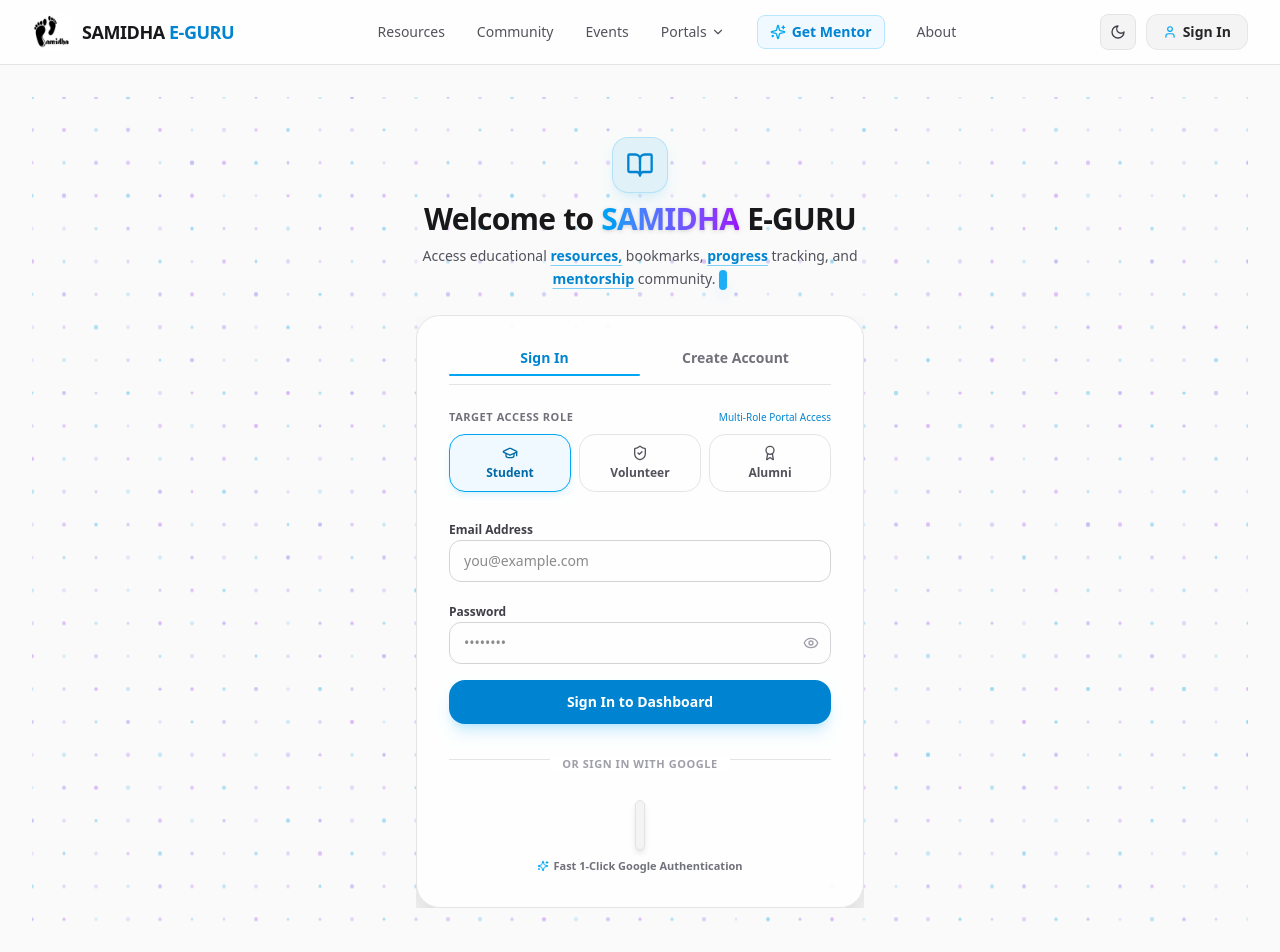
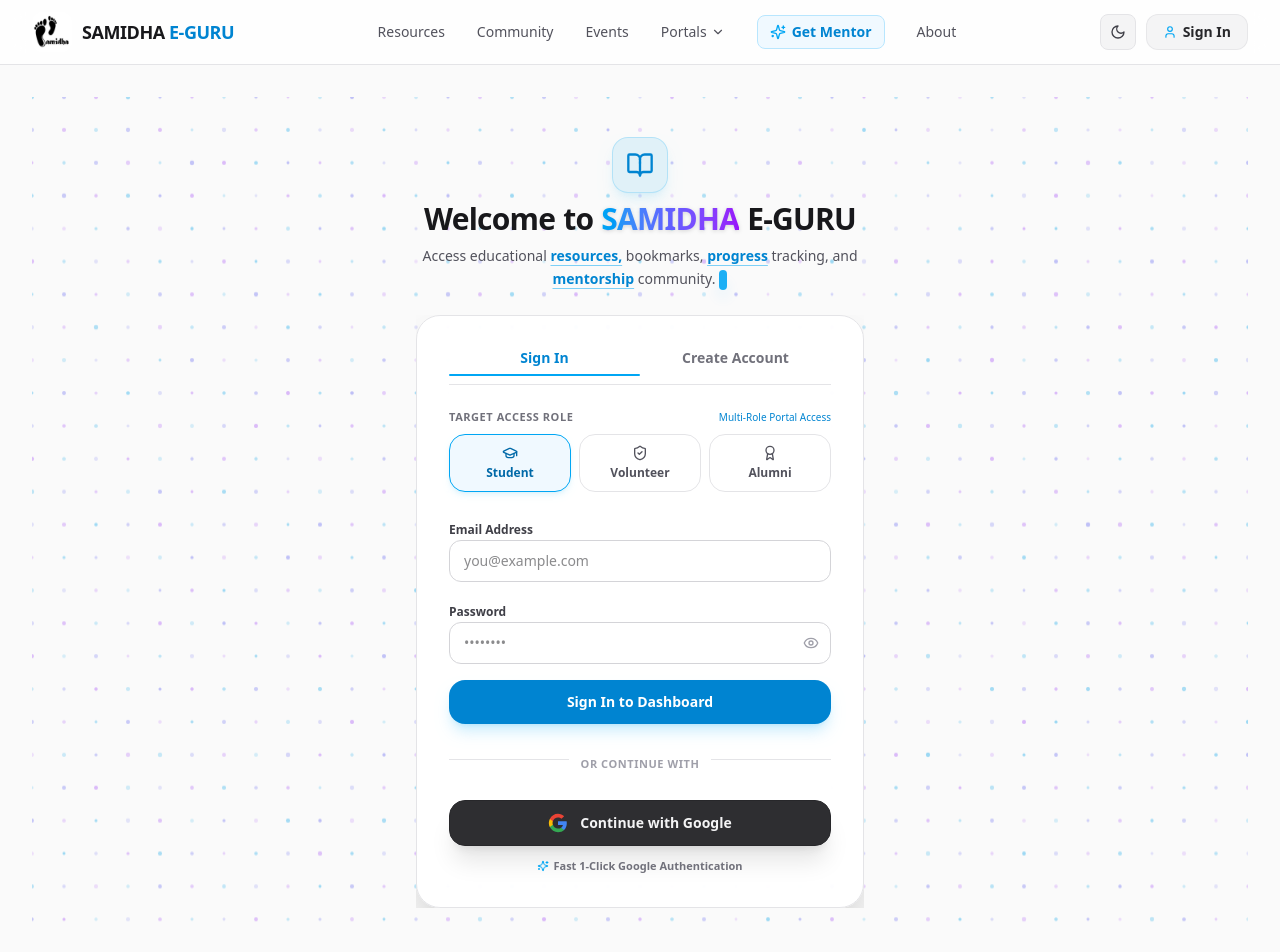
Before and after one commit to Samidha-DSEU/Samidha-E-Guru, a Next.js app in the folder frontend/: page /login in a window 1280 px wide. Shown: the top 952 px of the page. Built offline with nearby package versions, Linux system fonts and the light colour scheme; no server answers.

Commit message:
fix(login): replace ugly white square Google iframe box with custom ultra-sleek dark glassmorphic Google Sign In button with SVG logo

```diff
--- a/frontend/app/login/page.tsx
+++ b/frontend/app/login/page.tsx
@@ -7,7 +7,7 @@ import { UserRole } from "@/types/api";
 import { Card } from "@/components/ui/Card";
 import { Button } from "@/components/ui/Button";
 import { BookOpen, GraduationCap, ShieldCheck, Award, Eye, EyeOff, CheckCircle2, AlertCircle, Sparkles } from "lucide-react";
-import { GoogleLogin } from "@react-oauth/google";
+import { GoogleLogin, useGoogleLogin } from "@react-oauth/google";
 import { CursorDotsCanvas } from "@/components/ui/CursorDotsCanvas";
 import { ScrollReveal } from "@/components/ui/ScrollReveal";
 import { AnimatedText } from "@/components/ui/AnimatedText";
@@ -89,7 +89,7 @@ export default function LoginPage() {
     }
   };
 
-  const handleGoogleSuccess = async (credentialResponse: any) => {
+  const handleGoogleCredentialSuccess = async (credentialResponse: any) => {
     setError(null);
     try {
       if (credentialResponse.credential) {
@@ -113,6 +113,31 @@ export default function LoginPage() {
   const handleGoogleError = () => {
     setError("Google Sign-In failed. Please try again.");
   };
+
+  // Custom Google Trigger via OAuth Token Hook
+  const customGoogleLogin = useGoogleLogin({
+    onSuccess: async (tokenResponse) => {
+      setError(null);
+      try {
+        await loginWithGoogle(selectedRole, tokenResponse.access_token);
+        if (selectedRole === "admin" || selectedRole === "super_admin") {
+          router.push("/admin");
+        } else if (selectedRole === "volunteer") {
+          router.push("/volunteer");
+        } else if (selectedRole === "alumni") {
+          router.push("/alumni");
+        } else {
+          router.push("/dashboard");
+        }
+      } catch (err: any) {
+        // Fallback login routing
+        if (selectedRole === "volunteer") router.push("/volunteer");
+        else if (selectedRole === "alumni") router.push("/alumni");
+        else router.push("/dashboard");
+      }
+    },
+    onError: handleGoogleError
+  });
 
   return (
     <div className="relative min-h-[85vh] flex items-center justify-center py-10 px-4 selection:bg-sky-500 selection:text-white">
@@ -144,7 +169,7 @@ export default function LoginPage() {
         {/* Auth Glassmorphism Card Container */}
         <ScrollReveal direction="up" delay={100}>
           <TiltCard>
-            <div className="bg-white/80 dark:bg-zinc-950/80 backdrop-blur-xl border border-zinc-200 dark:border-zinc-800 rounded-3xl p-6 sm:p-8 shadow-2xl space-y-6">
+            <div className="bg-white/90 dark:bg-zinc-950/90 backdrop-blur-xl border border-zinc-200 dark:border-zinc-800/80 rounded-3xl p-6 sm:p-8 shadow-2xl space-y-6">
 
               {/* Sign In vs Create Account Tabs */}
               <div className="flex border-b border-zinc-200 dark:border-zinc-800 pb-2">
@@ -345,25 +370,52 @@ export default function LoginPage() {
                 </div>
                 <div className="relative flex justify-center text-[11px] font-semibold uppercase tracking-wider">
                   <span className="bg-white dark:bg-zinc-950 px-3 text-zinc-400">
-                    Or Sign In With Google
+                    Or Continue With
                   </span>
                 </div>
               </div>
 
-              {/* TRADITIONAL CIRCULAR GOOGLE OAUTH BUTTON */}
-              <div className="flex flex-col items-center justify-center gap-2 pt-1">
-                <div className="p-1 rounded-full bg-zinc-100 dark:bg-zinc-800 border border-zinc-200 dark:border-zinc-700 hover:scale-105 transition-transform shadow-md">
+              {/* SLEEK DARK GLASSMORPHIC GOOGLE OAUTH BUTTON */}
+              <div className="space-y-3 pt-1">
+                <button
+                  type="button"
+                  onClick={() => customGoogleLogin()}
+                  className="w-full py-3 px-4 flex items-center justify-center gap-3 rounded-2xl bg-zinc-900/90 hover:bg-zinc-800 text-zinc-100 border border-zinc-800 hover:border-sky-500/50 shadow-xl transition-all group font-semibold text-sm cursor-pointer active:scale-95"
+                >
+                  <svg className="w-5 h-5 shrink-0 group-hover:scale-110 transition-transform" viewBox="0 0 24 24">
+                    <path
+                      fill="#4285F4"
+                      d="M22.56 12.25c0-.78-.07-1.53-.2-2.25H12v4.26h5.92c-.26 1.37-1.04 2.53-2.21 3.31v2.77h3.57c2.08-1.92 3.28-4.74 3.28-8.09z"
+                    />
+                    <path
+                      fill="#34A853"
+                      d="M12 23c2.97 0 5.46-.98 7.28-2.66l-3.57-2.77c-.98.66-2.23 1.06-3.71 1.06-2.86 0-5.29-1.93-6.16-4.53H2.18v2.84C3.99 20.53 7.7 23 12 23z"
+                    />
+                    <path
+                      fill="#FBBC05"
+                      d="M5.84 14.09c-.22-.66-.35-1.36-.35-2.09s.13-1.43.35-2.09V7.06H2.18C1.43 8.55 1 10.22 1 12s.43 3.45 1.18 4.94l2.85-2.22.81-.63z"
+                    />
+                    <path
+                      fill="#EA4335"
+                      d="M12 5.38c1.62 0 3.06.56 4.21 1.64l3.15-3.15C17.45 2.09 14.97 1 12 1 7.7 1 3.99 3.47 2.18 7.06l3.66 2.84c.87-2.6 3.3-4.52 6.16-4.52z"
+                    />
+                  </svg>
+                  <span>Continue with Google</span>
+                </button>
+
+                {/* Hidden Official Fallback Renderer */}
+                <div className="hidden">
                   <GoogleLogin
-                    onSuccess={handleGoogleSuccess}
+                    onSuccess={handleGoogleCredentialSuccess}
                     onError={handleGoogleError}
-                    type="icon"
-                    shape="circle"
-                    size="large"
+                    theme="filled_black"
+                    shape="pill"
                   />
                 </div>
-                <span className="text-[11px] font-semibold text-zinc-500 dark:text-zinc-400 flex items-center gap-1">
+
+                <div className="text-center text-[11px] font-semibold text-zinc-500 dark:text-zinc-400 flex items-center justify-center gap-1">
                   <Sparkles className="h-3 w-3 text-sky-500" /> Fast 1-Click Google Authentication
-                </span>
+                </div>
               </div>
 
             </div>
```
Also changed, not shown: 1 other file (tests, documents, lock files or other folders).
